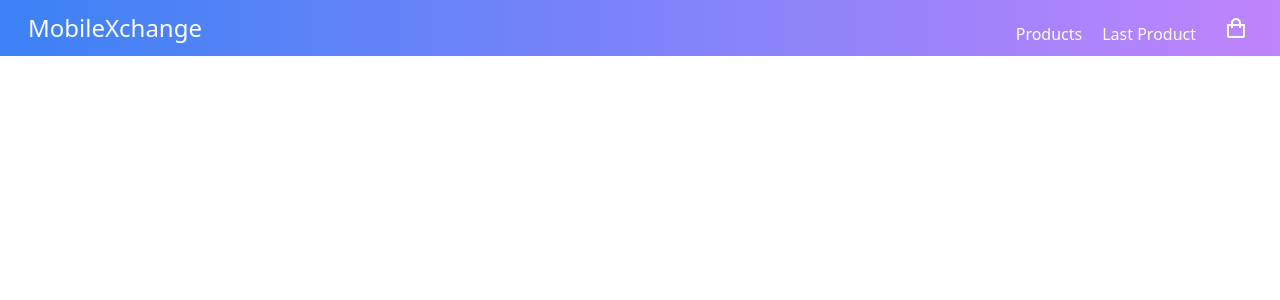
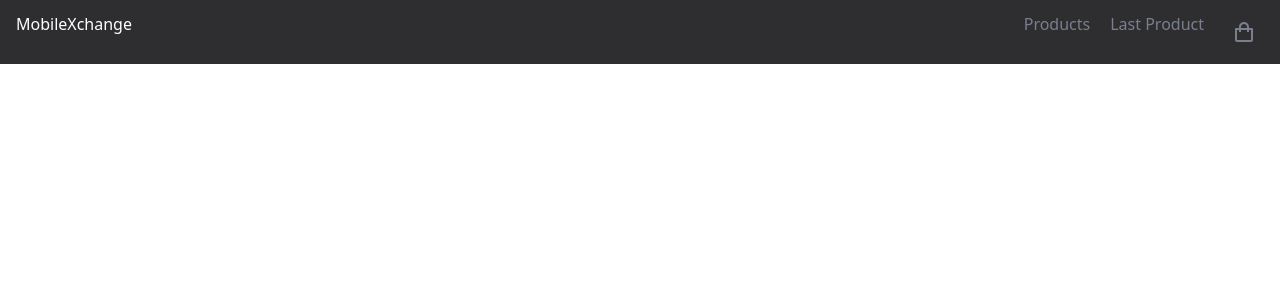
Before and after one commit to pierslabs/MobileXchange, a React (Vite) app: page /products in a window 1280 px wide. Shown: the top 300 px of the page. Built offline with nearby package versions, Linux system fonts and the light colour scheme.

Commit message:
cahnge header

```diff
--- a/src/components/header/Header.jsx
+++ b/src/components/header/Header.jsx
@@ -1,25 +1,66 @@
 import { Link, NavLink } from 'react-router-dom';
 import ShopppingBag from '../shopping-bag/ShopppingBag';
-import { useContext } from 'react';
+import { useContext, useState } from 'react';
 import { ProductAppContext } from '../../context/ProductAppContext';
+import { GiHamburgerMenu } from 'react-icons/gi';
 
 const Header = () => {
   const { lastProductViewed } = useContext(ProductAppContext);
+  const [visible, setVisible] = useState(true);
+
+  const handleVisible = () => {
+    setVisible(!visible);
+  };
   return (
-    <header className='flex justify-between items-center bg-gradient-to-r from-blue-500 to-purple-400 px-6 py-2 text-white text-center fixed w-full z-50  top-0 left-0'>
-      <h1 className='text-2xl  m-1'>
+    <nav
+      className='
+      flex flex-wrap
+      items-baseline
+      justify-between
+      w-full
+      py-3
+      px-4
+      bg-zinc-900
+      opacity-90  text-white sticky top-0 z-10'
+    >
+      <div>
         <Link to='/'>MobileXchange</Link>
-      </h1>
+      </div>
 
-      <div className='flex justify-between items-baseline gap-5 w-auto'>
+      <button onClick={handleVisible}>
+        <GiHamburgerMenu
+          className=' top-3
+         text-2xl text-gray-500 cursor-pointer md:hidden '
+        />
+      </button>
+
+      <div
+        className={`${
+          visible ? 'hidden' : ''
+        } w-full md:flex md:items-base md:w-auto gap-7 `}
+        id='menu'
+      >
+        <ul
+          className='
+        pt-4
+        text-base text-gray-500
+        flex
+        justify-between
+        md:pt-0
+        gap-5'
+        >
+          <li>
             <NavLink
               to='/products/list'
               className={({ isActive, isPending }) =>
                 isPending ? 'pending' : isActive ? 'text-blue-700' : ''
               }
             >
+              {' '}
               Products
             </NavLink>
+          </li>
+          <li>
             {lastProductViewed && (
               <NavLink
                 to={`/products/product/${lastProductViewed}`}
@@ -31,10 +72,13 @@ const Header = () => {
               </NavLink>
             )}
             {!lastProductViewed && <p>Last Product</p>}
-
+          </li>
+          <li>
             <ShopppingBag />
+          </li>
+        </ul>
       </div>
-    </header>
+    </nav>
   );
 };
 export default Header;
```
Lines whose indentation alone changed are shown as unchanged.
